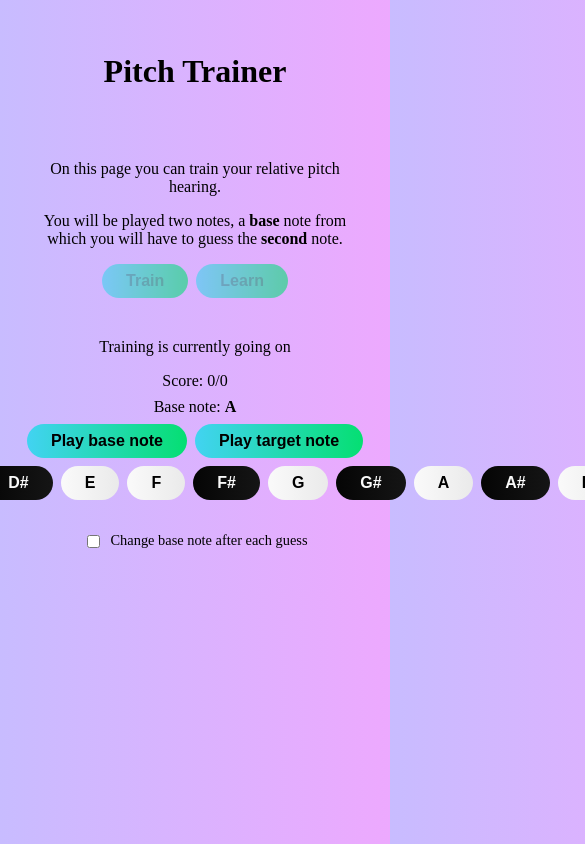
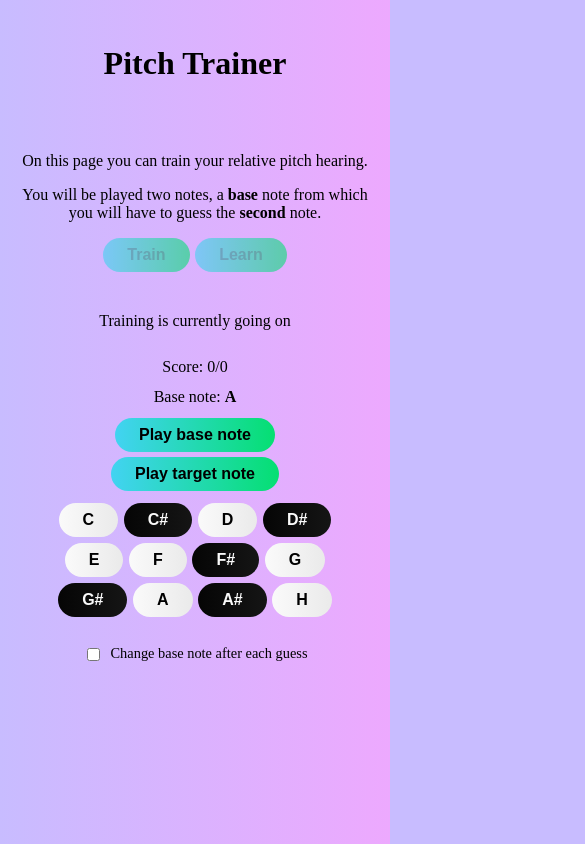
Before and after one commit to boxandav/pitch-trainer, a Vue app in the folder front-end/: page / in a window 390 px wide. Both pictures are taken after a click on the button "Train". Shown: the top 844 px of the page, 585 px wide, since content can reach past the window. Built offline with nearby package versions, Linux system fonts and the light colour scheme; a web font is replaced by a local one.

Commit message:
better support for phones, all content is visible

```diff
--- a/front-end/src/components/TrainingArea.vue
+++ b/front-end/src/components/TrainingArea.vue
@@ -127,6 +127,12 @@ onMounted(function() {
     flex-direction: row;
     gap: 0.5rem;
     justify-content: center;
+    flex-wrap: wrap;
+}
+
+.note-buttons-wrapper rounded-button {
+    display: inline-block;
+    margin: 0.25rem;
 }
 
 .result-message.correct {
@@ -150,4 +156,23 @@ onMounted(function() {
     flex-direction: row;
     gap: 0.5rem;
 }
+
+@media (max-width: 600px) {
+    .training-area {
+        gap: 0.75rem;
+        padding: 0.75rem;
+    }
+    .note-buttons-wrapper {
+        gap: 0.35rem;
+    }
+    .note-buttons-wrapper rounded-button {
+        margin: 0.15rem;
+    }
+    .settings-wrapper {
+        margin-top: 1rem;
+    }
+    .result-message.correct, .result-message.incorrect {
+        font-size: 0.95rem;
+    }
+}
 </style>
--- a/front-end/src/pages/HomePage.vue
+++ b/front-end/src/pages/HomePage.vue
@@ -59,5 +59,20 @@ const trainingStarted = ref(false);
     flex-direction: row;
     gap: 0.5rem;
     justify-content: center;
+    flex-wrap: wrap;
+}
+
+.main-button-wrapper rounded-button {
+    display: inline-block;
+    margin: 0.25rem;
+}
+
+@media (max-width: 600px) {
+    .main-wrapper {
+        padding: 0.5rem 0.75rem;
+    }
+    .main-button-wrapper {
+        gap: 0.35rem;
+    }
 }
 </style>
--- a/front-end/src/style.css
+++ b/front-end/src/style.css
@@ -135,8 +135,37 @@
 }
 
 /* other components */
+/* Ensure the page background covers the full viewport and during overscroll
+   Apply background to both html and body and provide a fixed fallback so
+   mobile overscroll doesn't reveal the default white background. */
+html, body {
+  height: 100%;
+  min-height: 100%;
+  margin: 0;
+  padding: 0;
+  background: linear-gradient(to right, #c8bcff, #eda9fe);
+  background-repeat: no-repeat;
+  /* Use fixed where supported to keep the gradient stationary; mobile browsers
+     may ignore it but the pseudo-element fallback below will cover that. */
+  background-attachment: fixed;
+  background-color: #c8bcff; /* fallback color matching gradient start */
+}
+
 body {
-    text-align: center;
-    background: linear-gradient(to right, #c8bcff, #eda9fe);
-    font-family: "Montserrat";
+  text-align: center;
+  font-family: "Montserrat";
+  max-width: 100%;
+  min-height: 100vh;
+  -webkit-font-smoothing: antialiased;
 }
+
+/* Fallback: fixed full-viewport pseudo-element so iOS overscroll shows gradient
+   instead of white. It is behind page content due to z-index. */
+body::before {
+  content: "";
+  position: fixed;
+  inset: 0;
+  z-index: -1;
+  background: linear-gradient(to right, #c8bcff, #eda9fe);
+  pointer-events: none;
+}
```
